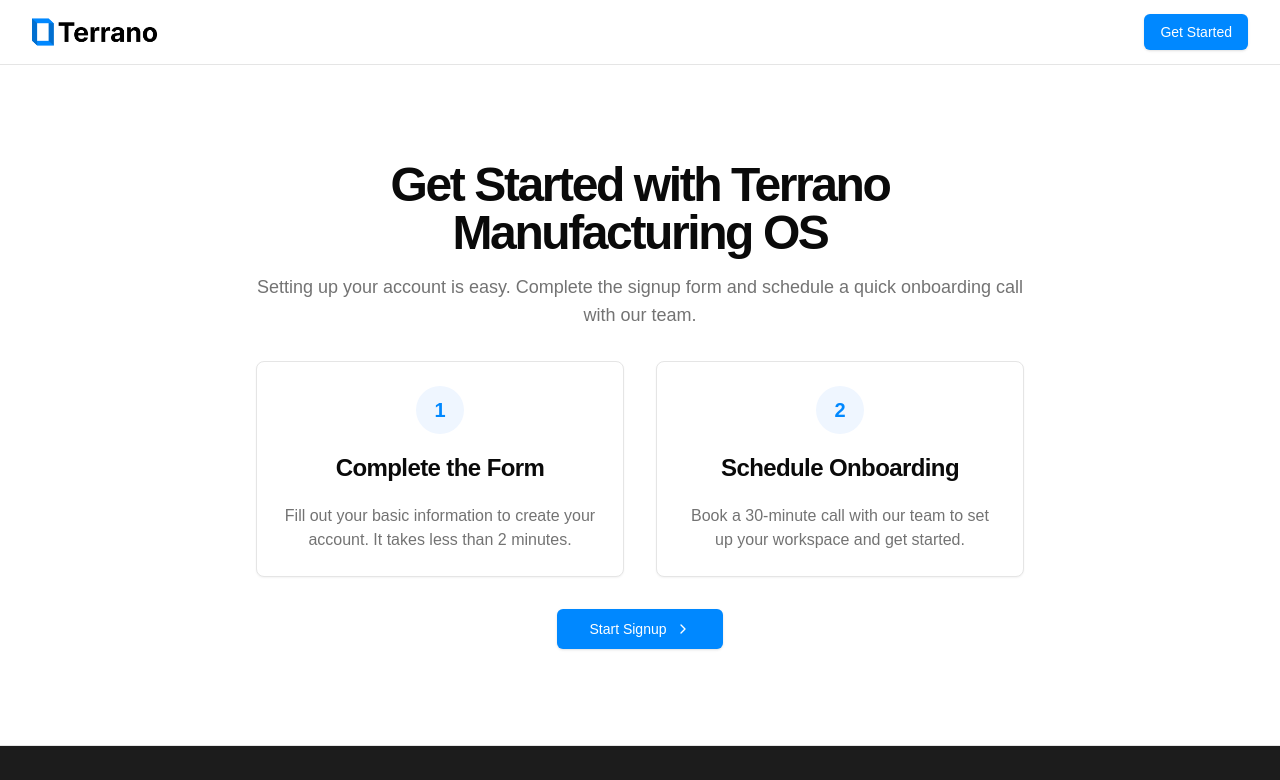
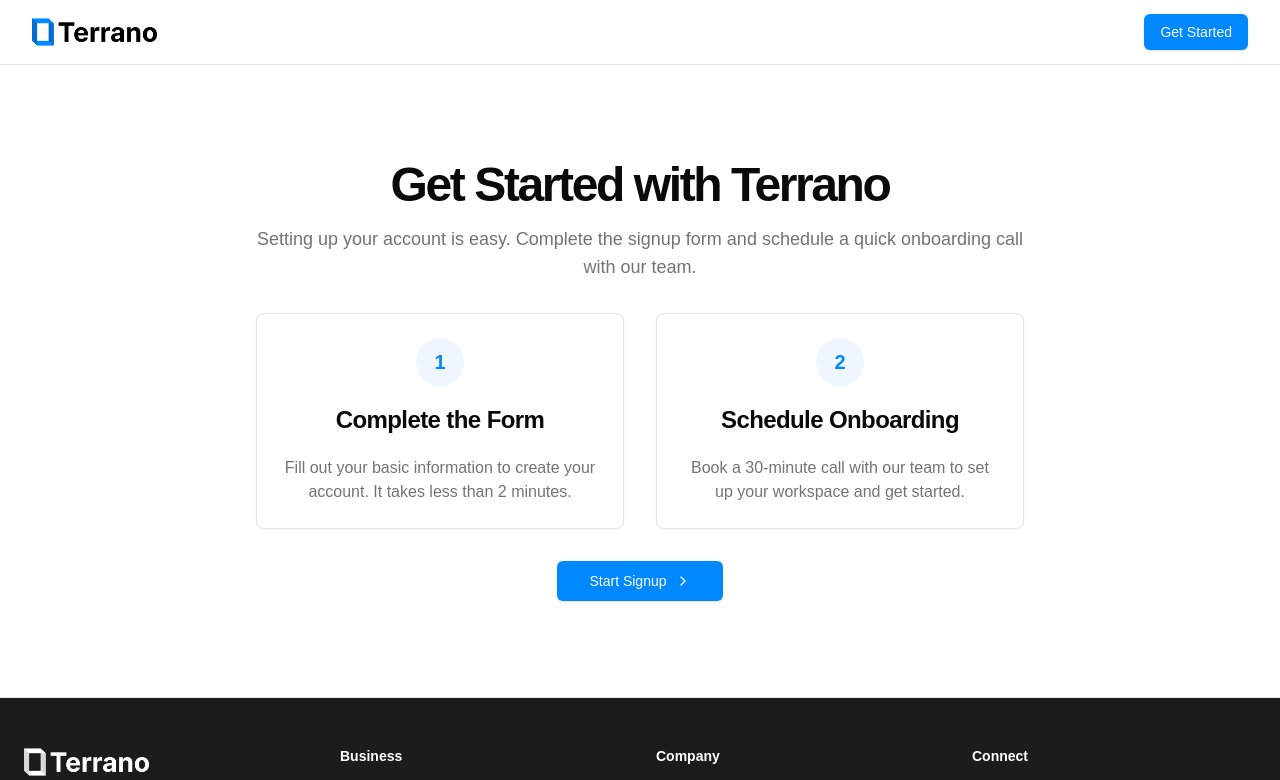
Before and after one commit to acrosson/terrano_landing_page, a Next.js app: page /signup in a window 1280 px wide. Shown: the top 780 px of the page. Built offline with nearby package versions, Linux system fonts and the light colour scheme.

Commit message:
Updated landing page again

```diff
--- a/app/demo/page.tsx
+++ b/app/demo/page.tsx
@@ -25,7 +25,7 @@ function DemoContent() {
                 Book a Demo
               </h1>
               <p className="text-lg text-muted-foreground">
-                We look forward to showing you how Terrano Manufacturing OS can transform your manufacturing operations. Schedule a demo using the link below.
+                We look forward to showing you how Terrano can transform your business operations. Schedule a demo using the link below.
               </p>
             </div>
 
--- a/app/signup/page.tsx
+++ b/app/signup/page.tsx
@@ -23,7 +23,7 @@ function SignupContent() {
           <div className="flex flex-col items-center text-center max-w-3xl mx-auto space-y-8">
             <div className="space-y-4">
               <h1 className="text-3xl font-bold tracking-tighter sm:text-4xl md:text-5xl">
-                Get Started with Terrano Manufacturing OS
+                Get Started with Terrano
               </h1>
               <p className="text-lg text-muted-foreground">
                 Setting up your account is easy. Complete the signup form and schedule a quick onboarding call with our team.
--- a/app/success/page.tsx
+++ b/app/success/page.tsx
@@ -31,7 +31,7 @@ export default function SignupPage() {
     trySendEvent();
   }, []);
   return (
-    <MainLayout landingPage="/mrp">
+    <MainLayout landingPage="/">
       <section className="w-full py-12 md:py-24">
         <div className="container px-4 md:px-6">
           <div className="flex flex-col items-center text-center max-w-3xl mx-auto space-y-8">
```
